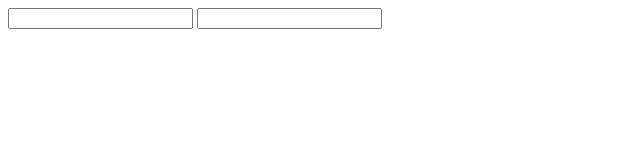
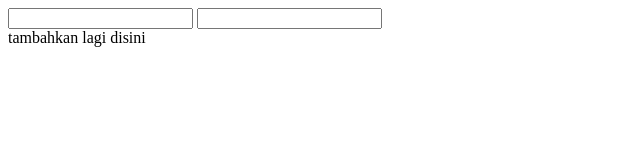
Before and after one commit to fadilhakim/blzelbub, a plain HTML site: page contact.html in a window 1280 px wide. Shown: the whole page, without its empty margins (0-640 px from the left). Drawn offline with Linux system fonts and the light colour scheme.

Commit message:
commit to branch development 2

```diff
--- a/contact.html
+++ b/contact.html
@@ -11,5 +11,7 @@
         <input type="text">
         <input type="text">
     </form>
+
+    tambahkan lagi disini
 </body>
 </html>
```
